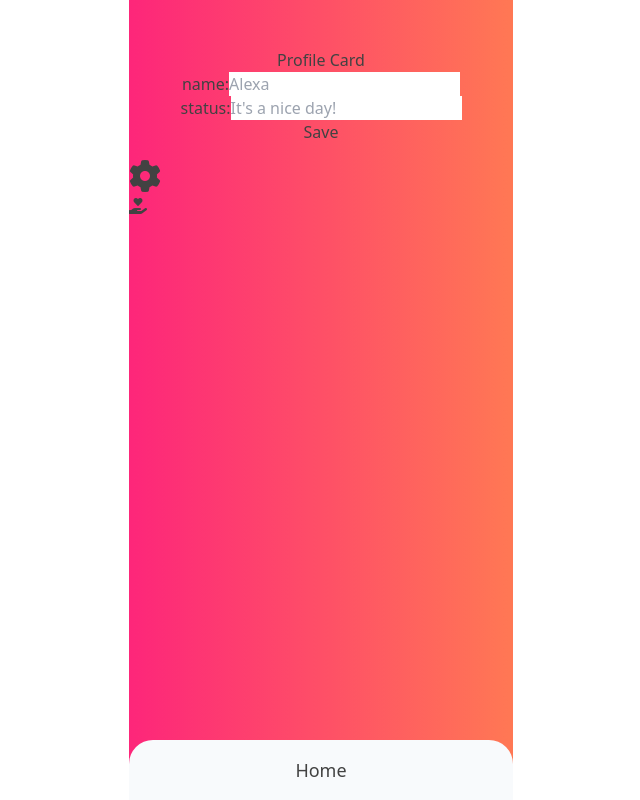
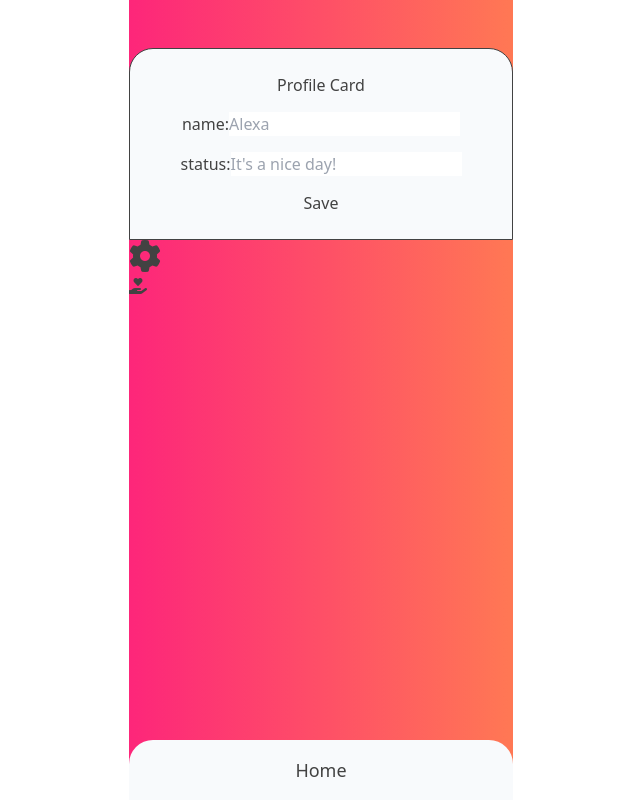
Before and after one commit to u-s-c-l/i-t-t-w-s-d, a React (Create React App) app: page /userprofile in a window 1280 px wide. Shown: the whole page, without its empty margins (319-959 px from the left). Built offline with nearby package versions, Linux system fonts and the light colour scheme; no server answers.

Commit message:
designed box when profile box being edited

```diff
--- a/src/components/Edit/index.js
+++ b/src/components/Edit/index.js
@@ -7,7 +7,7 @@ const Edit = ({ onSubmit, children }) => {
       <form
         onSubmit={onSubmit}
         aria-label="name-status-form"
-        className="p-4 flex flex-col items-center"
+        className="p-4 flex flex-col items-center border border-tblack font-extralight p-1 mt-4 w-full h-48 bg-slate-50 w-full flex justify-around rounded-tl-3xl rounded-tr-3xl max-w-sm  "
       >
         <h1>Profile Card</h1>
         {children}
--- a/src/components/Name/index.js
+++ b/src/components/Name/index.js
@@ -3,7 +3,7 @@ import PropTypes from "prop-types";
 
 const Name = ({ onChange, value }) => {
   return (
-    <div className="field">
+    <div className="field ">
       <label htmlFor="name" aria-label="name-field">
         name:
       </label>
```
